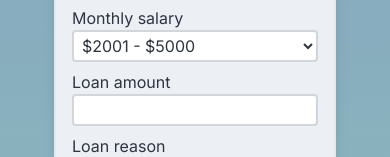
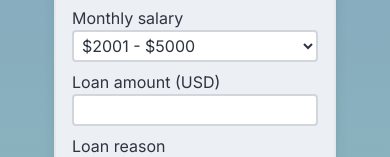
Before and after one commit to frreri/f25d-loan-form, a React (Vite) app: page / in a window 390 px wide. Shown: the part 370-527 px from the top of the page. Built offline with nearby package versions, Linux system fonts and the light colour scheme.

Commit message:
fixed phone validation and loan amount label

```diff
--- a/src/components/LoanForm.jsx
+++ b/src/components/LoanForm.jsx
@@ -115,7 +115,7 @@ function LoanForm() {
                 ]}
               />
               <InputValue
-                label="Loan amount"
+                label="Loan amount (USD)"
                 name="amount"
                 type="number"
                 data={formData}
--- a/src/validations/loanFormValidation.js
+++ b/src/validations/loanFormValidation.js
@@ -2,7 +2,9 @@ import * as Yup from "yup";
 
 export const formSchema = Yup.object({
   fullName: Yup.string().required("Enter your name."),
-  phone: Yup.string().required("Enter your phone number."),
+  phone: Yup.string()
+    .matches(/^\d{10,11}$/, "Enter phone number with 10-11 digits")
+    .required("Enter your phone number."),
   age: Yup.number()
     .typeError("Enter your age as a number.")
     .min(18, "We don't offer loans to minors.")
```
